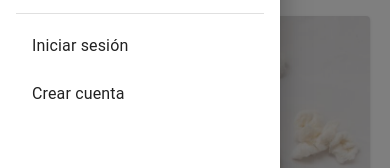
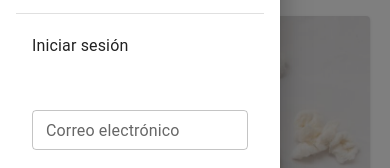
Before and after one commit to NeyeskaMedina/diff, a React (Vite) app in the folder client/: page / in a window 390 px wide. Both pictures are taken after a click on the button 36 px from the left and 78 px from the top of the page. Shown: the part 556-724 px from the top of the page. Built offline with nearby package versions, Linux system fonts and the light colour scheme; some icons are missing.

Commit message:
Se importa el boon para ingresar por google y el boton de crear cuenta en la vista mobile

```diff
--- a/client/src/components/generals/menu/mobileMenu/MobileMenu.jsx
+++ b/client/src/components/generals/menu/mobileMenu/MobileMenu.jsx
@@ -13,6 +13,8 @@ import {
 import ExpandLess from "@mui/icons-material/ExpandLess";
 import ExpandMore from "@mui/icons-material/ExpandMore";
 import FormsLogin from "../../forms/FormsLogin.jsx"
+import GoogleLoginButton from "../../buttons/googleButtons/GoogleLoginButton.jsx"
+import CrearCuentaBtx from "../../buttons/authButtons/CrearCuentaBtx.jsx"
 
 // ✅ IMPORTAMOS TU BUSCADOR REAL
 import SearchBar from "../../search/SearchBar";
@@ -41,7 +43,7 @@ const accountMenu = [
 
 const MobileMenu = ({ open, onClose, isAuthenticated }) => {
   const [openAccount, setOpenAccount] = useState(false);
-  const [openLogin, setOpenLogin] = useState(false);
+  const [openLogin, setOpenLogin] = useState(true);
 
   const toggleLogin = () => {
     setOpenLogin(!openLogin);
@@ -118,14 +120,13 @@ const MobileMenu = ({ open, onClose, isAuthenticated }) => {
               <Collapse in={openLogin} timeout="auto" unmountOnExit>
                 <Box sx={{ px: 2 }}>
                   <FormsLogin />
+                  <GoogleLoginButton />
                 </Box>
               </Collapse>
 
-              <ListItem disablePadding>
-                <ListItemButton component="a" href="/registro">
-                  <ListItemText primary="Crear cuenta" />
-                </ListItemButton>
-              </ListItem>
+              <Box sx={{ px: 2 }}>
+                  <CrearCuentaBtx />
+                </Box>
             </>
           )}
 
```
